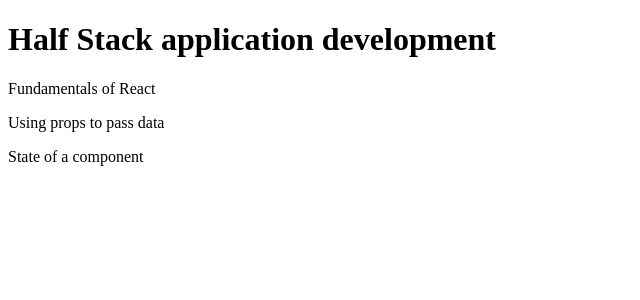
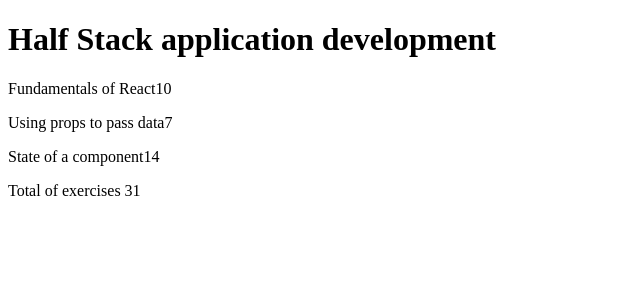
Before and after one commit to gabrielCharibPolls/part1, a React (Create React App) app: page / in a window 1280 px wide. Shown: the top 300 px of the page, without its empty margins (0-640 px from the left). Built offline with nearby package versions, Linux system fonts and the light colour scheme.

Commit message:
exercise : 2.2

```diff
--- a/src/App.js
+++ b/src/App.js
@@ -1,4 +1,8 @@
+import { useState } from 'react'
 const App = () => {
+
+  const [ counterOfAllCours, setCounterOfAllCours ] = useState(0)
+
   const course = {
     id: 1,
     name: 'Half Stack application development',
@@ -21,12 +25,12 @@
     ]
   }
 
-
   const Cours = (props) => {
     return(
       <div>
         <Header course={course} />
         <Content course={course} />
+        <Some course={course} />
       </div>
 
     )
@@ -40,28 +44,43 @@
 
     )
   }
+///////////////////////////////////////////////////////////////////////////////////
+//metode qui parcourir la liste et qui incrémenter la somme dans la variable some
+//////////////////////////////////////////////////////////////////////////////////
+  const Some = () => {
+    let total = 0;
+    course.parts.forEach(function(element) {
+      total += element.exercises
+
+    });
+   console.log("total:",total)
+
+    return(
+      <div>
+      <p> Total of exercises {total}</p>
+      </div>
+    )
+  }
 
   const Content = () => {
+
     return(
       <div>
       {course.parts.map(course =>
           <p key={course.name}>
             {course.name}
+            {course.exercises}
           </p>
         )}
       </div>
 
     )
   }
-
   return  (
     <div>
-
       <Cours course={course} />
-
     </div>
   )
-
 }
 
 export default App
```
